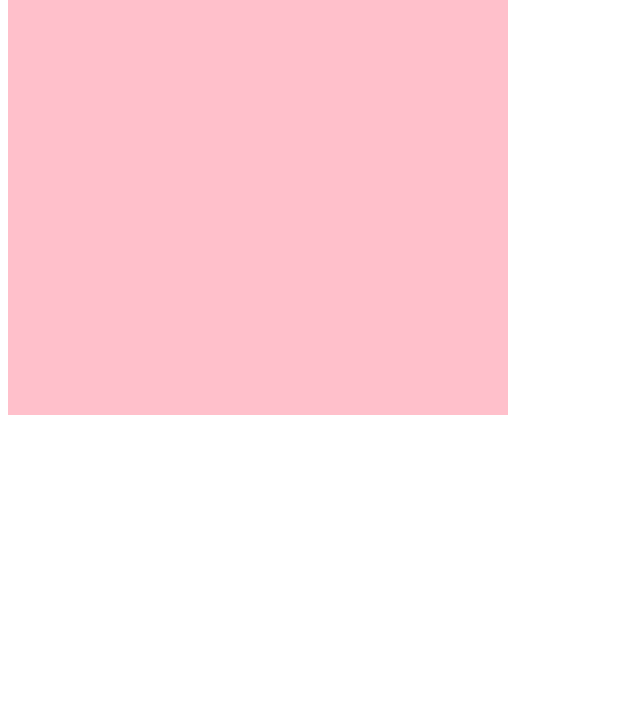
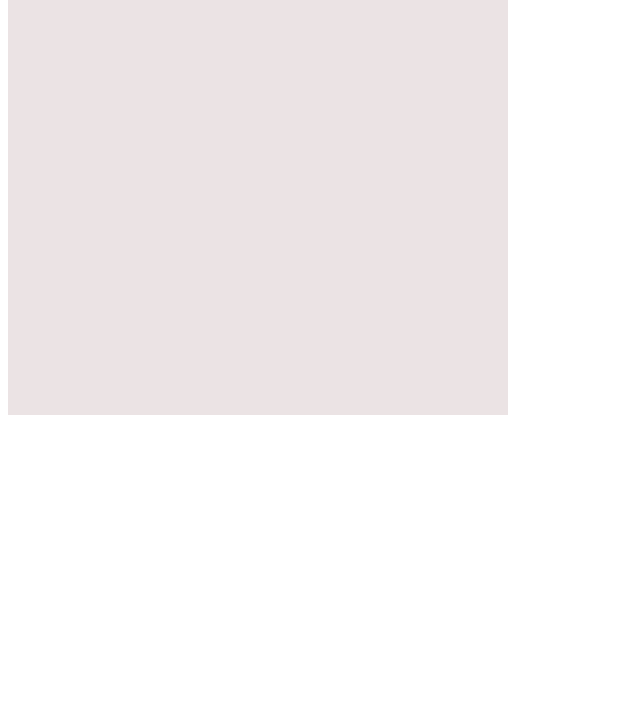
Before and after one commit to aiweilan/project_01, a plain HTML site: page index.html in a window 1280 px wide. Shown: the part 93-800 px from the top of the page, without its empty margins (0-640 px from the left). Drawn offline with Linux system fonts and the light colour scheme.

Commit message:
修改了css文件

```diff
--- a/index.css
+++ b/index.css
@@ -2,5 +2,5 @@ div{
     width: 500px;
     font-size: 50px;
     height: 500px;
-    background: pink;
+    background: rgb(235, 227, 228);
 }
```
